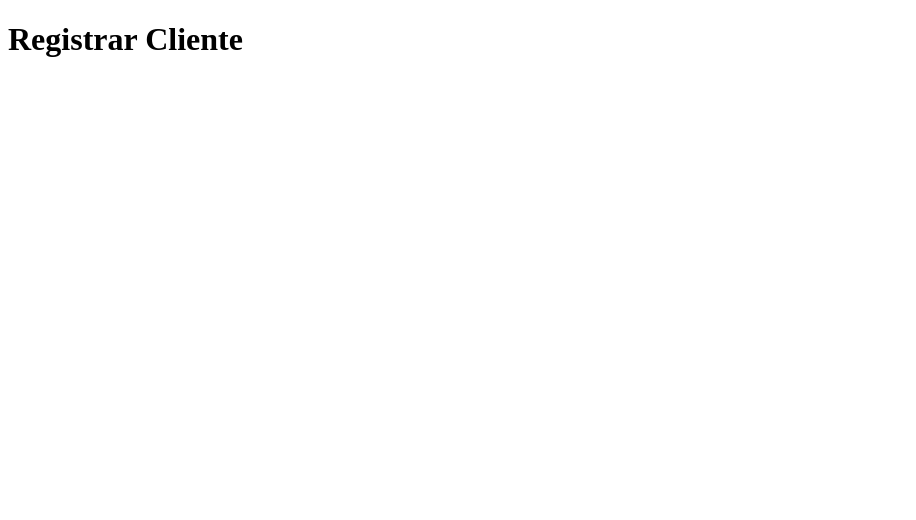
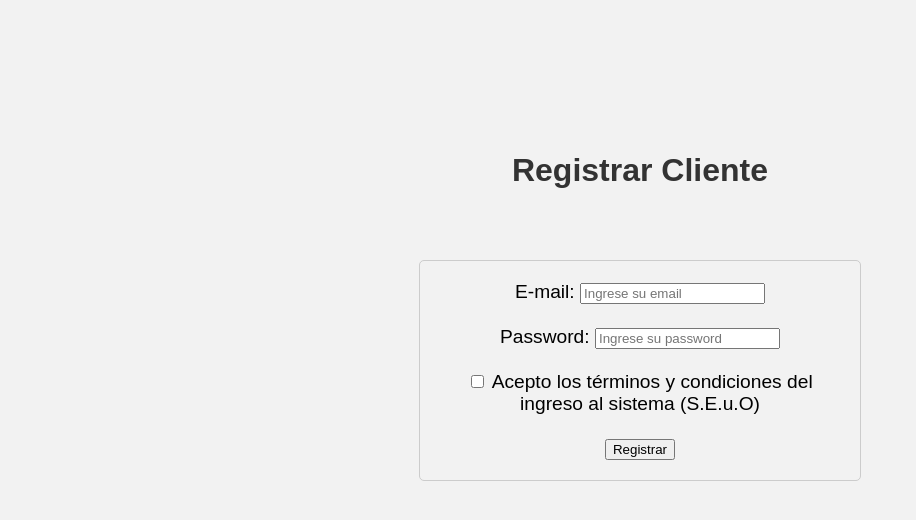
Before and after one commit to Tato-Oscar/TPFI-Ing, a website: page MesaAyuda/HTML/RegistrarCliente.html in a window 1280 px wide. Shown: the whole page, without its empty margins (0-916 px from the left). Drawn offline with Linux system fonts and the light colour scheme.

Commit message:
Add files via upload

```diff
--- a/MesaAyuda/HTML/RegistrarCliente.html
+++ b/MesaAyuda/HTML/RegistrarCliente.html
@@ -4,8 +4,48 @@
     <meta charset="UTF-8">
     <meta name="viewport" content="width=device-width, initial-scale=1.0">
     <title>Document</title>
+    <style>
+        body {
+            font-family: Arial, sans-serif;
+            background-color: #f2f2f2;
+            margin: 152px;
+            padding: 0;
+        }
+        h1{
+            text-align: center;
+            color: #333;
+            padding-bottom: 50px;
+        }
+        form {
+            max-width: 400px;
+            margin: 0 auto;
+            padding: 20px;
+            border: 1px solid #ccc;
+            border-radius: 5px;
+            font-size: 1.2rem;
+            display:block;
+
+        }
+    </style>
 </head>
+
 <body>
     <h1>Registrar Cliente</h1>
+
+    <form action="/registrar" method="POST">
+        <center>
+            <label for="email">E-mail:</label>
+            <input type="email" id="email" name="email" placeholder="Ingrese su email" required><br><br>
+
+            <label for="Password">Password:</label>
+            <input type="password" id="Password" name="password" placeholder="Ingrese su password" required><br><br>
+
+            <input type="checkbox" id="resultado2" name="termscondition" required>
+            <label for="resultado2">Acepto los términos y condiciones del ingreso al sistema (S.E.u.O)</label><br><br>
+
+            <button type="submit">Registrar</button>
+        </center>
+    </form>
+    <script src="RegistrarCliente.js"  type="module"></script>
 </body>
 </html>
```
Also changed, not shown: MesaAyuda/HTML/RegistrarCliente.js (added).
